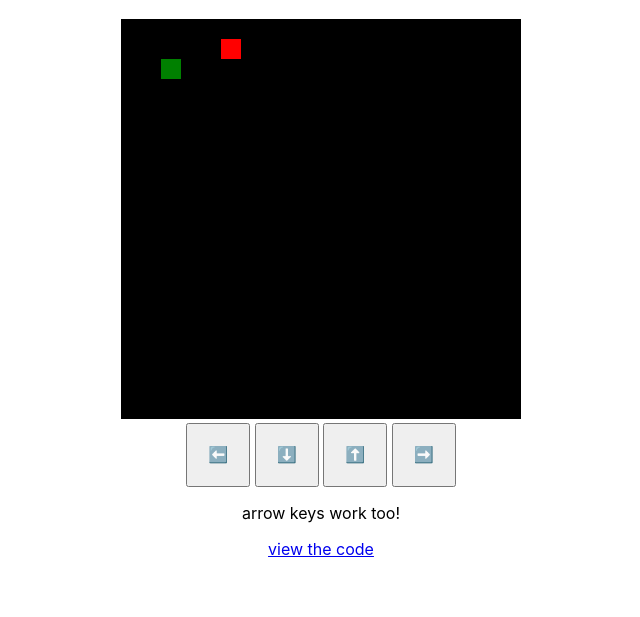
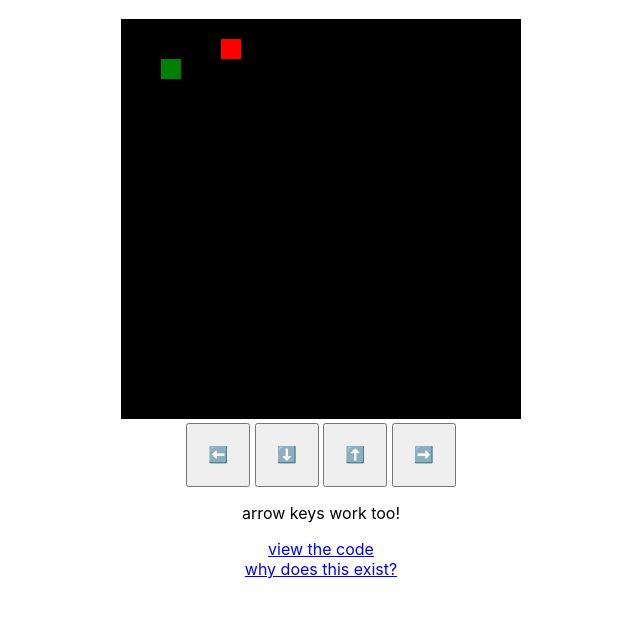
Before and after one commit to onsclom/html5-snake, a plain HTML site: page index.html in a window 1280 px wide. Shown: the part 63-680 px from the top of the page, without its empty margins (319-959 px from the left). Drawn offline with Linux system fonts and the light colour scheme.

Commit message:
Add link to blog post

```diff
--- a/index.html
+++ b/index.html
@@ -36,6 +36,10 @@
       <div>
         <p>arrow keys work too!</p>
         <a href="./snake.js">view the code</a>
+        <br />
+        <a href="https://onsclom.bearblog.dev/javascript-is-misunderstood/"
+          >why does this exist?</a
+        >
       </div>
     </main>
     <script src="snake.js"></script>
```
